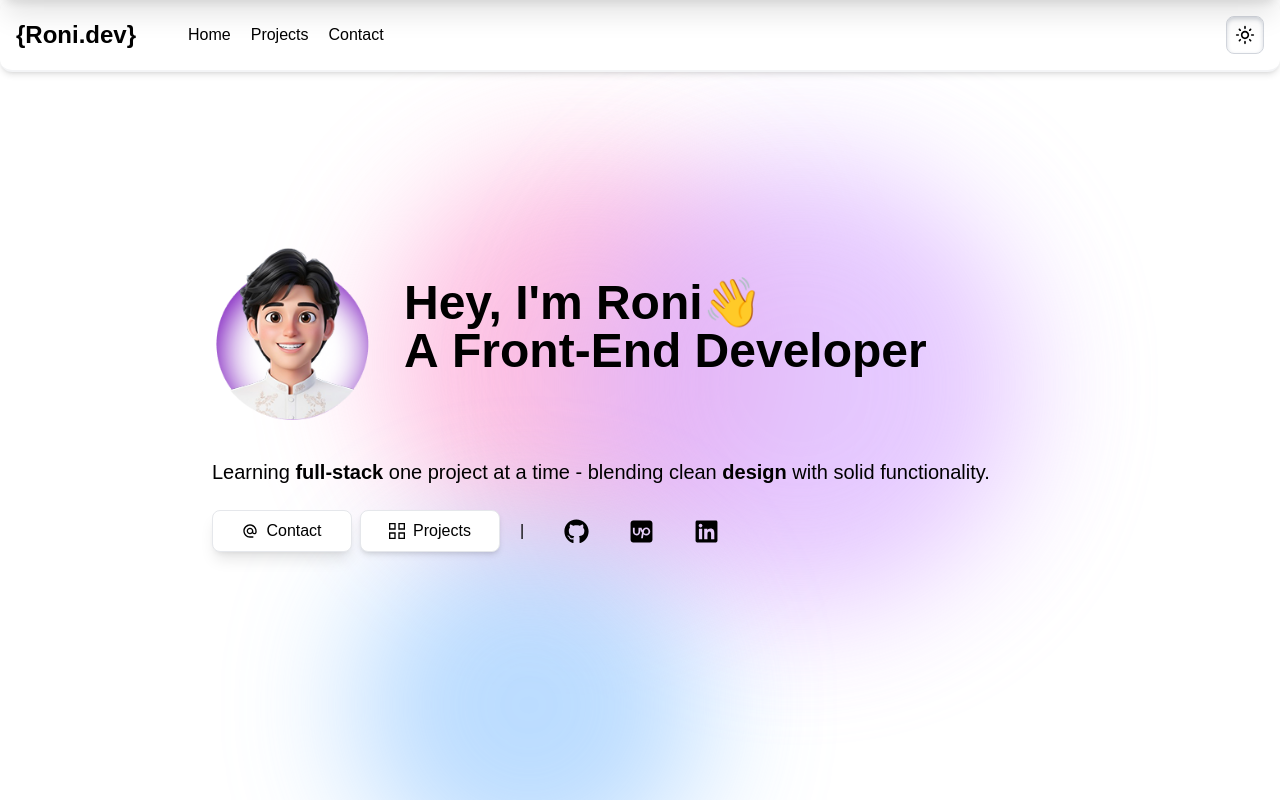
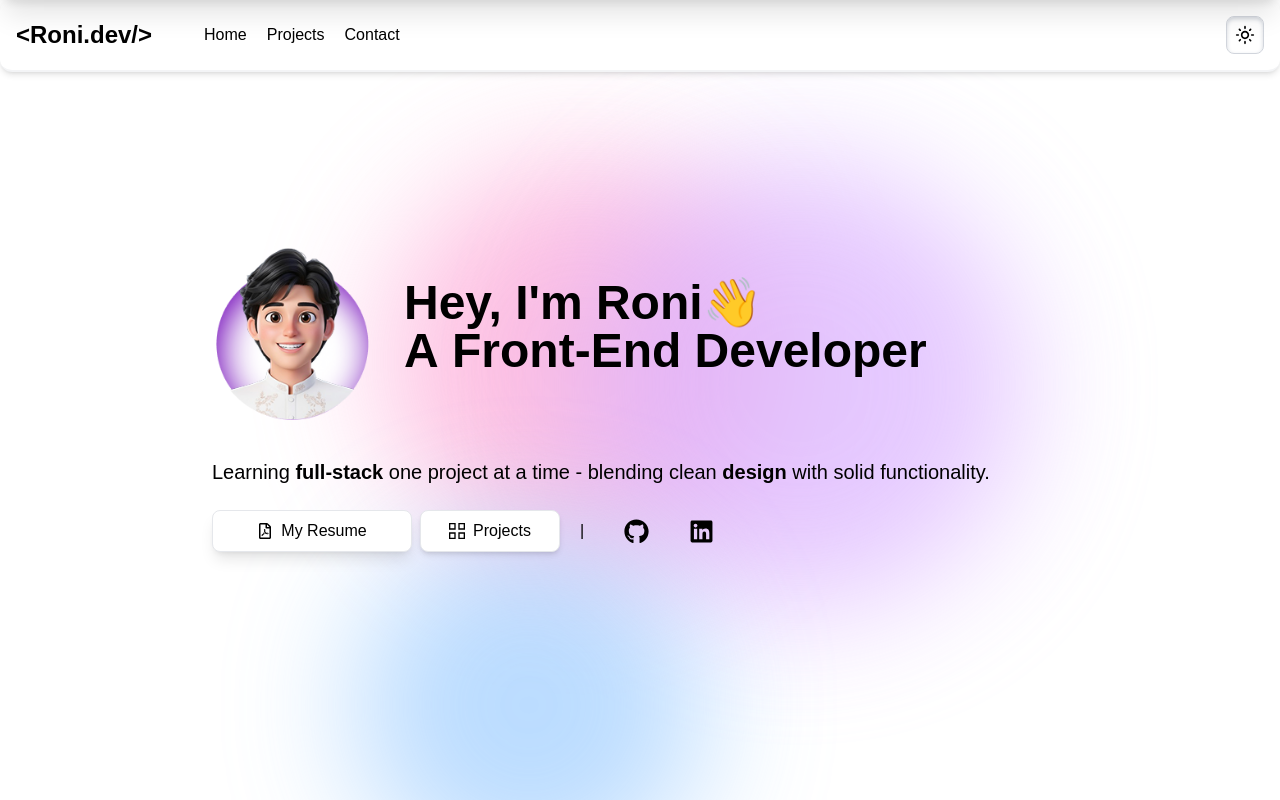
Before and after one commit to gosei128/Personal-Portfolio, a React (Vite) app: page / in a window 1280 px wide. Shown: the top 800 px of the page. Built offline with nearby package versions, Linux system fonts and the light colour scheme; what tailwindcss-motion would draw is missing.

Commit message:
fixed some sections and links

```diff
--- a/index.html
+++ b/index.html
@@ -1,10 +1,10 @@
-<!doctype html>
+<!DOCTYPE html>
 <html lang="en">
   <head>
     <meta charset="UTF-8" />
     <link rel="icon" type="image/svg+xml" href="/vite.svg" />
     <meta name="viewport" content="width=device-width, initial-scale=1.0" />
-    <title>{Roni.dev}</title>
+    <title>&lt;Roni.dev/&gt;</title>
   </head>
   <body>
     <div id="root"></div>
--- a/src/components/Hero.jsx
+++ b/src/components/Hero.jsx
@@ -1,13 +1,24 @@
 import lightAvatar from "../assets/images/3d-avatar-light.png";
 import darkAvatar from "../assets/images/3d-avatar-dark.png";
+import cvFile from "../assets/Roni_CV (2).pdf";
 import { MdAlternateEmail } from "react-icons/md";
 import { GrProjects } from "react-icons/gr";
 import { FaGithub } from "react-icons/fa";
 import { FaSquareUpwork } from "react-icons/fa6";
 import { FaLinkedin } from "react-icons/fa";
 import { Link } from "react-router-dom";
+import { FaRegFilePdf } from "react-icons/fa";
 
 const Hero = ({ theme }) => {
+  const handleDownloadCV = () => {
+    const link = document.createElement("a");
+    link.href = cvFile;
+    link.download = "Roni_CV.pdf";
+    document.body.appendChild(link);
+    link.click();
+    document.body.removeChild(link);
+  };
+
   return (
     <div className=" w-full flex justify-center items-center h-screen md:mt-5 tablet:mt-0 relative overflow-hidden">
       <div className="absolute top-[20%] left-[30%] w-[400px] h-[400px] bg-pink-300 dark:bg-red-400 dark:opacity-20 rounded-full blur-3xl opacity-70"></div>
@@ -47,9 +58,12 @@ const Hero = ({ theme }) => {
           </p>
           <div className="flex gap-5 md:flex-col tablet:flex-row">
             <div className="flex gap-2 ">
-              <button className="cursor-pointer border flex items-center justify-center gap-2 border-gray-200 dark:border-gray-700 shadow-lg p-2 bg-white dark:bg-dark-mode hover:bg-gray-100 dark:hover:bg-gray-950 duration-100 w-35 rounded-lg">
-                <MdAlternateEmail />
-                Contact
+              <button
+                onClick={handleDownloadCV}
+                className="cursor-pointer border flex items-center justify-center gap-2 border-gray-200 dark:border-gray-700 shadow-lg p-2 bg-white dark:bg-dark-mode hover:bg-gray-100 dark:hover:bg-gray-950 duration-100 w-50 rounded-lg"
+              >
+                <FaRegFilePdf />
+                My Resume
               </button>
               <Link to="/projects">
                 <button className="cursor-pointer border flex items-center justify-center gap-2 border-gray-200 dark:border-gray-700 duration-100 p-2 shadow-md bg-white dark:bg-dark-mode hover:bg-gray-100 dark:hover:bg-gray-950 w-35 rounded-lg">
@@ -61,9 +75,22 @@ const Hero = ({ theme }) => {
 
             <div className="flex gap-10 items-center">
               {"|"}
-              <FaGithub size={25} cursor={"pointer"} />
-              <FaSquareUpwork size={25} cursor={"pointer"} />
-              <FaLinkedin size={25} cursor={"pointer"} />
+              <a
+                href="https://github.com/gosei128"
+                rel="noopener noreferrer"
+                className="cursor-pointer"
+              >
+                <FaGithub size={25} />
+              </a>
+
+              <a
+                href="https://www.linkedin.com/in/roni-sore-0a42b3394/"
+                target="_blank"
+                rel="noopener noreferrer"
+                className="cursor-pointer"
+              >
+                <FaLinkedin size={25} />
+              </a>
             </div>
           </div>
         </div>
--- a/src/components/Navbar.jsx
+++ b/src/components/Navbar.jsx
@@ -63,7 +63,7 @@ const Navbar = ({ theme, lightMode, darkMode }) => {
         <div className="bg-white dark:bg-dark-mode dark:text-white fixed p-4 flex md:justify-between  lg:justify-around z-30 border-b-2 border-gray-100 dark:border-gray-800 shadow-md rounded-xl container min-w-full">
           <div className="flex gap-5 items-center">
             <h1 className="text-2xl font-extrabold dark:dark:bg-gradient-to-t from-purple-950 via-purple-500 to-purple-500 bg-clip-text dark:text-transparent">
-              {"{Roni.dev}"}
+              {"<Roni.dev/>"}
             </h1>
             <ul className="ml-8 items-center gap-5 md:hidden sm:hidden tablet:inline-flex">
               <Link to="/">Home</Link>
```
Also changed, not shown: 1 other file (tests, documents, lock files or other folders).
